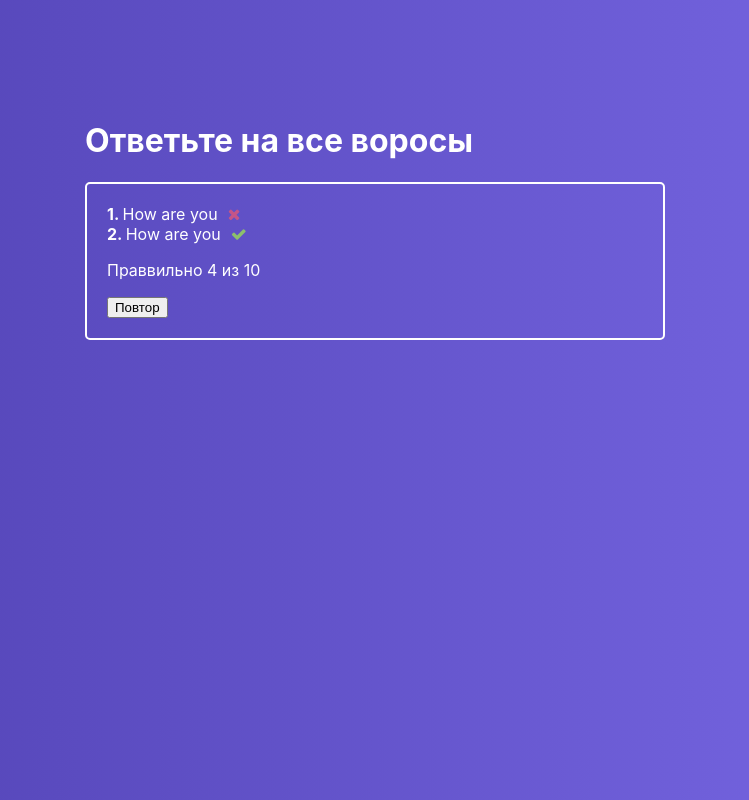
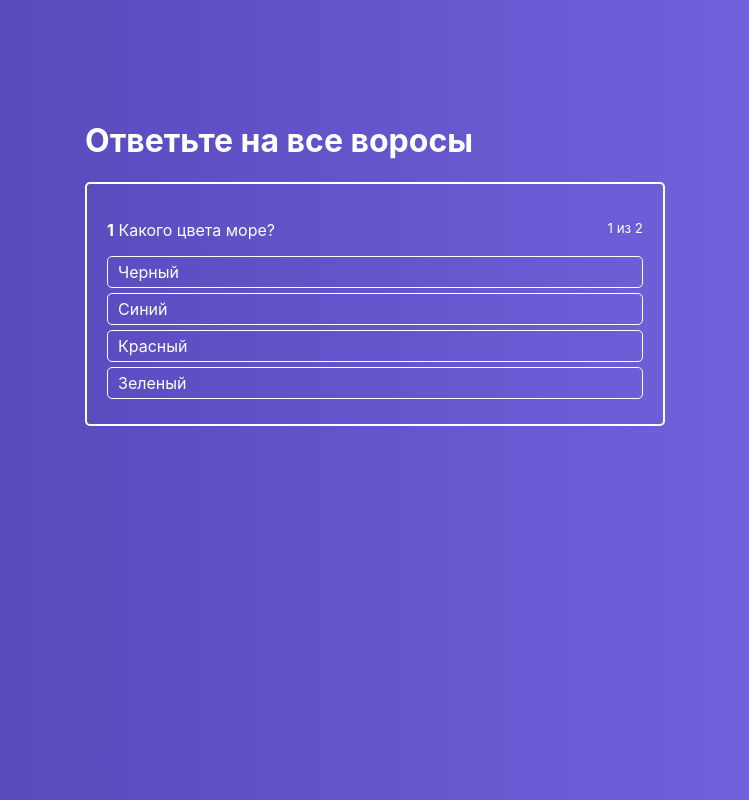
Before and after one commit to xxlxep/react-quiz, a React app: page / in a window 1280 px wide. Shown: the whole page, without its empty margins (265-1014 px from the left). Built offline with nearby package versions, Linux system fonts and the light colour scheme.

Commit message:
Results count

```diff
--- a/src/components/ActiveQuiz/ActiveQuiz.js
+++ b/src/components/ActiveQuiz/ActiveQuiz.js
@@ -7,7 +7,7 @@
     <div className={classes.ActiveQuiz}>
       <p className={classes.Question}>
         <span>
-          <strong>2.</strong>&nbsp;
+          <strong>{props.answerNumber}</strong>&nbsp;
           {props.question}
         </span>
         <small>
--- a/src/components/FinishedQuiz/FinishedQuiz.js
+++ b/src/components/FinishedQuiz/FinishedQuiz.js
@@ -2,23 +2,35 @@
 import classes from "./FinishedQuiz.module.css";
 
 const FinishedQuiz = props => {
+  const successCount = Object.keys(props.results).reduce((total, key) => {
+    if (props.results[key] === "success") {
+      total++;
+    }
+    return total;
+  }, 0);
   return (
     <div className={classes.FinishedQuiz}>
       <ul>
-        <li>
-          <strong>1. </strong>
-          How are you
-          <i className={"fa fa-times " + classes.error} />
-        </li>
-        <li>
-          <strong>2. </strong>
-          How are you
-          <i className={"fa fa-check " + classes.success} />
-        </li>
+        {props.quiz.map((quizItem, index) => {
+          const cls = [
+            "fa",
+            props.results[quizItem.id] === "error" ? "fa-times" : "fa-check",
+            classes[props.results[quizItem.id]]
+          ];
+          return (
+            <li key={index}>
+              <strong>{index + 1} </strong>.&nbsp;
+              {quizItem.question}
+              <i className={cls.join(" ")} />
+            </li>
+          );
+        })}
       </ul>
-      <p>Праввильно 4 из 10</p>
+      <p>
+        Праввильно {successCount} из {props.quiz.length}
+      </p>
       <div>
-        <button>Повтор</button>
+        <button onClick={props.onRetry}>Повторить</button>
       </div>
     </div>
   );
--- a/src/containers/Quiz/Quiz.js
+++ b/src/containers/Quiz/Quiz.js
@@ -5,7 +5,8 @@
 
 export default class Quiz extends Component {
   state = {
-    isFinished: true,
+    results: {},
+    isFinished: false,
     activeQuestion: 0,
     answerState: null,
     quiz: [
@@ -42,9 +43,15 @@
       }
     }
     const question = this.state.quiz[this.state.activeQuestion];
+    const results = this.state.results;
+
     if (question.rightAnswerId === answerId) {
+      if (!results[question.id]) {
+        results[question.id] = "success";
+      }
       this.setState({
-        answerState: { [answerId]: "success" }
+        answerState: { [answerId]: "success" },
+        results
       });
       const timeout = window.setTimeout(() => {
         if (this.isQuizFinished()) {
@@ -60,8 +67,10 @@
         window.clearTimeout(timeout);
       }, 1000);
     } else {
+      results[question.id] = "error";
       this.setState({
-        answerState: { [answerId]: "error" }
+        answerState: { [answerId]: "error" },
+        results
       });
     }
   };
@@ -69,13 +78,22 @@
   isQuizFinished() {
     return this.state.activeQuestion + 1 === this.state.quiz.length;
   }
+
+  retryHandler =() => {
+    this.setState({
+      activeQuestion:0,
+      answerState: null,
+      isFinished: false,
+      results: {}
+    })
+  }
   render() {
     return (
       <div className={classes.Quiz}>
         <div className={classes.QuizWrapper}>
           <h1>Ответьте на все воросы</h1>
           {this.state.isFinished ? (
-            <FinishedQuiz />
+            <FinishedQuiz results={this.state.results} quiz={this.state.quiz} onRetry={this.retryHandler} />
           ) : (
             <ActiveQuiz
               answers={this.state.quiz[this.state.activeQuestion].answers}
```
